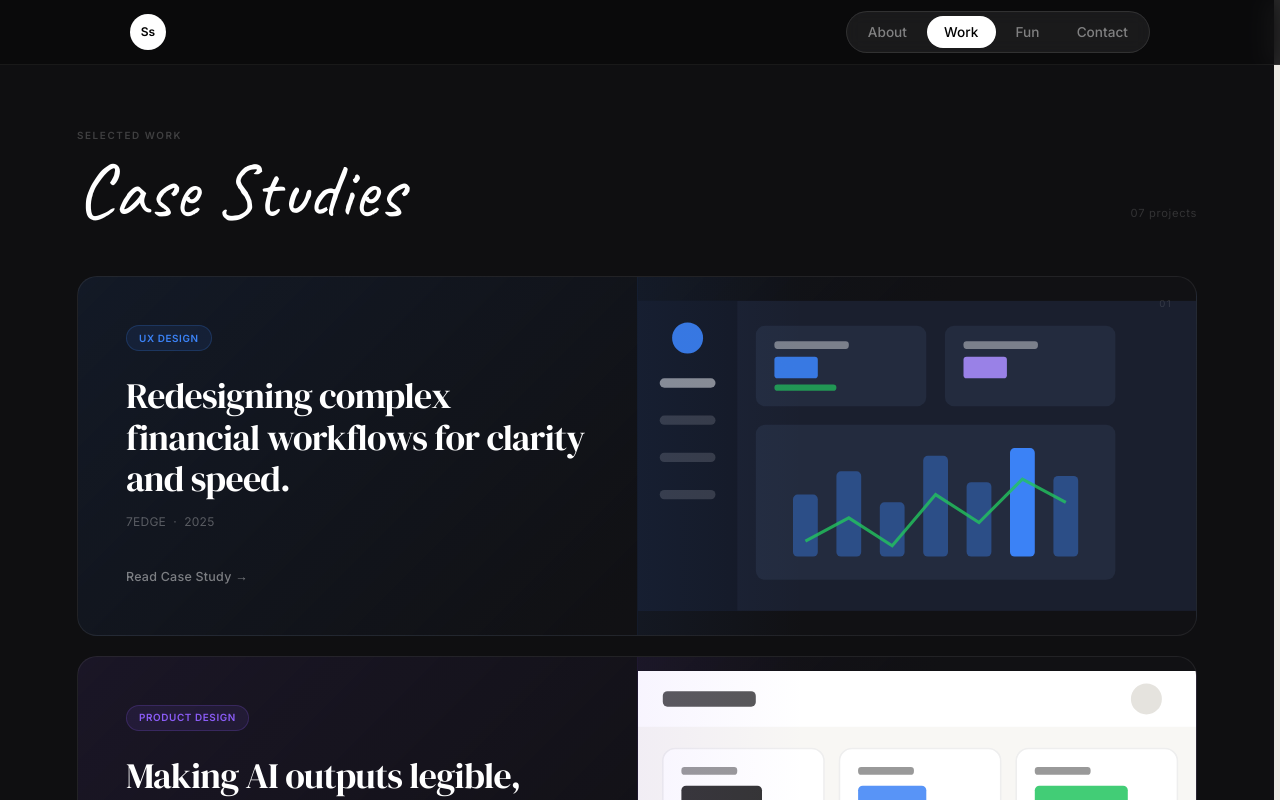
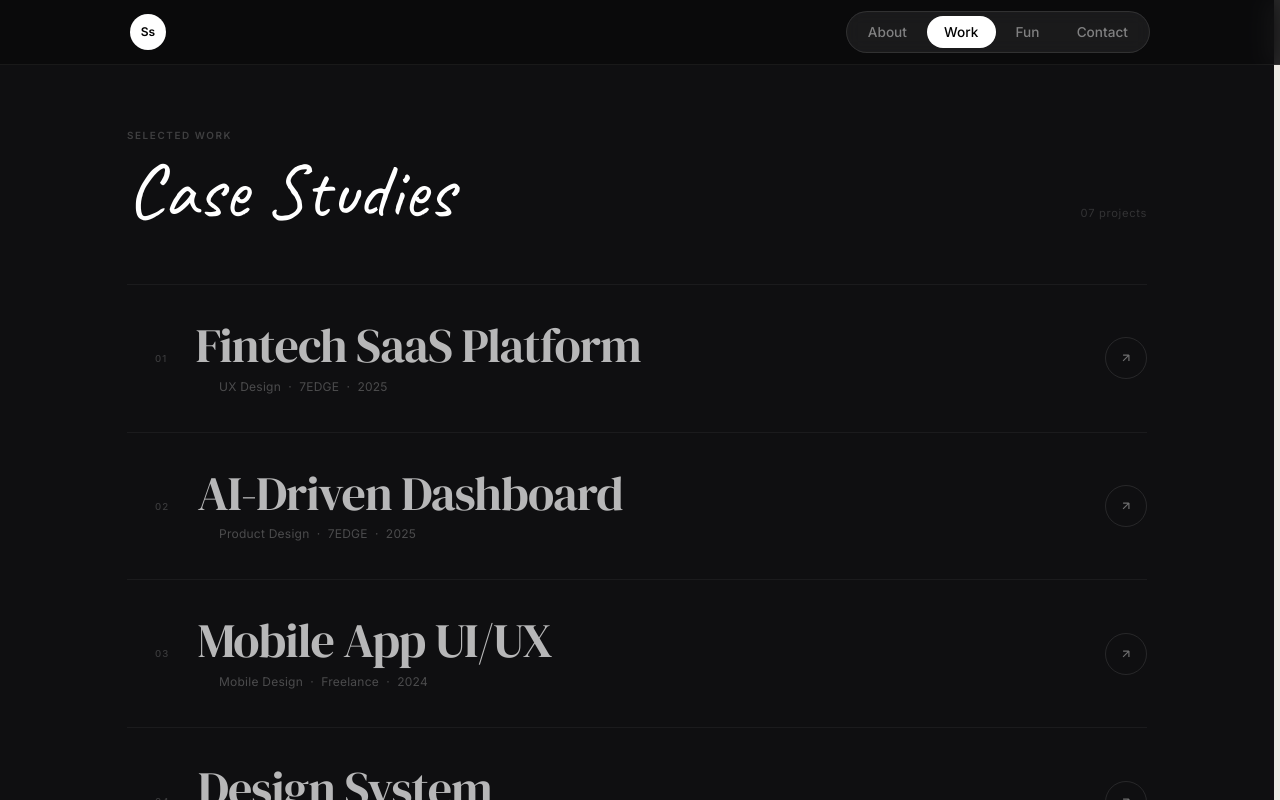
Before and after one commit to shanthramshetty/shanth.cv, a React (Vite) app: page / in a window 1280 px wide. Both pictures are taken after a click on the button "Work". Shown: the top 800 px of the page. Built offline with nearby package versions, Linux system fonts and the light colour scheme.

Commit message:
chore: auto-save 2026-03-26 1455

```diff
--- a/src/components/Work.jsx
+++ b/src/components/Work.jsx
@@ -1,5 +1,5 @@
 import { useState, useEffect } from 'react'
-import { motion, AnimatePresence } from 'framer-motion'
+import { motion, AnimatePresence, useMotionValue, useSpring } from 'framer-motion'
 
 /* ─── SVG Mockup Previews ───────────────────────────────────────── */
 
@@ -330,161 +330,182 @@ const PROJECTS = [
   },
 ]
 
-/* ─── Work Listing — Card Style ─────────────────────────────────── */
+/* ─── Floating Preview (cursor-following stacked cards) ─────────── */
 
-function ProjectCard({ project, index, onClick }) {
-  const [hovered, setHovered] = useState(false)
-  const Mockup = MOCKUP_COMPONENTS[project.id]
-  const isLive = !!project.url
-  const tags = project.category.split('·').map(t => t.trim())
+function FloatingPreview({ hoveredProject }) {
+  const cursorX = useMotionValue(-500)
+  const cursorY = useMotionValue(-500)
+  const springX = useSpring(cursorX, { stiffness: 160, damping: 24, mass: 0.6 })
+  const springY = useSpring(cursorY, { stiffness: 160, damping: 24, mass: 0.6 })
+
+  useEffect(() => {
+    const onMove = (e) => {
+      cursorX.set(e.clientX + 32)
+      cursorY.set(e.clientY - 100)
+    }
+    window.addEventListener('mousemove', onMove)
+    return () => window.removeEventListener('mousemove', onMove)
+  }, [cursorX, cursorY])
 
   return (
     <motion.div
-      initial={{ opacity: 0, y: 32 }}
+      style={{
+        position: 'fixed',
+        left: springX,
+        top: springY,
+        width: 300,
+        height: 200,
+        pointerEvents: 'none',
+        zIndex: 200,
+      }}
+    >
+      <AnimatePresence mode="wait">
+        {hoveredProject && (() => {
+          const Mockup = MOCKUP_COMPONENTS[hoveredProject.id]
+          return (
+            <motion.div
+              key={hoveredProject.id}
+              initial={{ opacity: 0, scale: 0.88, y: 14 }}
+              animate={{ opacity: 1, scale: 1, y: 0 }}
+              exit={{ opacity: 0, scale: 0.92, y: -8 }}
+              transition={{ duration: 0.25, ease: [0.22, 1, 0.36, 1] }}
+              style={{
+                width: '100%', height: '100%',
+                borderRadius: '14px', overflow: 'hidden',
+                border: `1px solid ${hoveredProject.accent}33`,
+                boxShadow: '0 24px 64px rgba(0,0,0,0.85), 0 4px 16px rgba(0,0,0,0.5)',
+                background: '#0f0f11',
+                position: 'relative',
+              }}
+            >
+              <Mockup />
+              <div style={{
+                position: 'absolute', bottom: 0, left: 0, right: 0,
+                padding: '0.6rem 0.85rem',
+                background: 'linear-gradient(to top, rgba(0,0,0,0.8) 0%, transparent 100%)',
+              }}>
+                <p style={{ fontFamily: "'Inter', sans-serif", fontSize: '0.68rem', fontWeight: 600, color: 'rgba(255,255,255,0.9)', letterSpacing: '0.01em' }}>
+                  {hoveredProject.title}
+                </p>
+                <p style={{ fontFamily: "'Inter', sans-serif", fontSize: '0.58rem', color: hoveredProject.accent, letterSpacing: '0.06em', marginTop: '1px' }}>
+                  {hoveredProject.category}
+                </p>
+              </div>
+            </motion.div>
+          )
+        })()}
+      </AnimatePresence>
+    </motion.div>
+  )
+}
+
+/* ─── Work Listing ──────────────────────────────────────────────── */
+
+function ProjectRow({ project, index, onClick, onHover }) {
+  const [hovered, setHovered] = useState(false)
+
+  const handleEnter = () => { setHovered(true); onHover(project) }
+  const handleLeave = () => { setHovered(false); onHover(null) }
+
+  return (
+    <motion.div
+      initial={{ opacity: 0, y: 18 }}
       animate={{ opacity: 1, y: 0 }}
-      transition={{ delay: index * 0.08, duration: 0.6, ease: [0.22, 1, 0.36, 1] }}
+      transition={{ delay: 0.06 + index * 0.07, duration: 0.55, ease: [0.22, 1, 0.36, 1] }}
       onClick={onClick}
-      onMouseEnter={() => setHovered(true)}
-      onMouseLeave={() => setHovered(false)}
+      onMouseEnter={handleEnter}
+      onMouseLeave={handleLeave}
       style={{
         position: 'relative',
-        borderRadius: '20px',
-        overflow: 'hidden',
+        padding: '2.25rem 0',
         cursor: 'pointer',
-        background: `linear-gradient(135deg, ${project.accent}18 0%, #111114 60%)`,
-        border: `1px solid ${hovered ? project.accent + '40' : 'rgba(255,255,255,0.07)'}`,
-        transition: 'border-color 0.35s',
-        display: 'grid',
-        gridTemplateColumns: '1fr 1fr',
-        minHeight: '340px',
+        borderBottom: '1px solid rgba(255,255,255,0.05)',
       }}
     >
-      {/* Left — content */}
-      <div style={{
-        padding: 'clamp(2rem, 4vw, 3rem)',
-        display: 'flex', flexDirection: 'column', justifyContent: 'space-between',
-        zIndex: 1,
+      {/* Accent bar */}
+      <motion.div
+        animate={{ scaleY: hovered ? 1 : 0, opacity: hovered ? 1 : 0 }}
+        initial={{ scaleY: 0, opacity: 0 }}
+        transition={{ duration: 0.35, ease: [0.22, 1, 0.36, 1] }}
+        style={{
+          position: 'absolute', left: 0, top: 0, bottom: 0,
+          width: '2px', background: project.accent,
+          transformOrigin: 'bottom', borderRadius: '0 2px 2px 0',
+        }}
+      />
+
+      <div style={{ paddingLeft: '1.75rem', display: 'flex', alignItems: 'center', justifyContent: 'space-between' }}>
+        <div>
+          <div style={{ display: 'flex', alignItems: 'baseline', gap: '1.75rem', marginBottom: '0.55rem' }}>
+            <span style={{
+              fontSize: '0.6rem', letterSpacing: '0.12em',
+              fontFamily: "'Inter', sans-serif", fontWeight: 500, flexShrink: 0,
+              color: hovered ? project.accent : 'rgba(255,255,255,0.18)',
+              transition: 'color 0.3s',
             }}>
-        <div>
-          {/* Tags */}
-          <div style={{ display: 'flex', flexWrap: 'wrap', gap: '0.5rem', marginBottom: '1.5rem' }}>
-            {tags.map(tag => (
-              <span key={tag} style={{
-                fontFamily: "'Inter', sans-serif",
-                fontSize: '0.62rem', fontWeight: 600,
-                letterSpacing: '0.06em', textTransform: 'uppercase',
-                color: project.accent,
-                background: project.accent + '18',
-                border: `1px solid ${project.accent}35`,
-                borderRadius: '100px',
-                padding: '0.3rem 0.75rem',
-              }}>{tag}</span>
-            ))}
-            {isLive && (
-              <span style={{
-                fontFamily: "'Inter', sans-serif",
-                fontSize: '0.62rem', fontWeight: 600,
-                letterSpacing: '0.06em', textTransform: 'uppercase',
-                color: '#22c55e',
-                background: '#22c55e18',
-                border: '1px solid #22c55e35',
-                borderRadius: '100px',
-                padding: '0.3rem 0.75rem',
-                display: 'flex', alignItems: 'center', gap: '0.3rem',
+              {project.number}
+            </span>
+            <motion.h2
+              animate={{ x: hovered ? 8 : 0 }}
+              transition={{ duration: 0.4, ease: [0.22, 1, 0.36, 1] }}
+              style={{
+                fontFamily: "'DM Serif Display', serif",
+                fontSize: 'clamp(1.75rem, 3.8vw, 3rem)',
+                fontWeight: 400, letterSpacing: '-0.02em', lineHeight: 1,
+                color: hovered ? '#ffffff' : 'rgba(255,255,255,0.7)',
+                transition: 'color 0.3s',
+              }}
+            >
+              {project.title}
+            </motion.h2>
+          </div>
+          <p className="project-row-meta" style={{
+            marginLeft: 'calc(1.75rem + 2.25rem)',
+            fontSize: '0.75rem', fontFamily: "'Inter', sans-serif", letterSpacing: '0.02em',
+            color: hovered ? 'rgba(255,255,255,0.45)' : 'rgba(255,255,255,0.25)',
+            transition: 'color 0.3s',
           }}>
-                <span style={{ width: '5px', height: '5px', borderRadius: '50%', background: '#22c55e', display: 'inline-block' }} />
-                Live
-              </span>
-            )}
-          </div>
-
-          {/* Headline */}
-          <h2 style={{
-            fontFamily: "'DM Serif Display', serif",
-            fontSize: 'clamp(1.6rem, 2.8vw, 2.4rem)',
-            fontWeight: 400, lineHeight: 1.15,
-            letterSpacing: '-0.02em',
-            color: '#fff',
-            marginBottom: '0.85rem',
-          }}>
-            {project.tagline}
-          </h2>
-
-          {/* Meta */}
-          <p style={{
-            fontFamily: "'Inter', sans-serif",
-            fontSize: '0.75rem',
-            color: 'rgba(255,255,255,0.3)',
-            letterSpacing: '0.02em',
-          }}>
-            {project.client} &nbsp;·&nbsp; {project.year}
+            {project.category} &nbsp;·&nbsp; {project.client} &nbsp;·&nbsp; {project.year}
           </p>
         </div>
 
-        {/* CTA */}
-        <div style={{ marginTop: '2rem' }}>
-          <motion.button
-            animate={{ x: hovered ? 5 : 0 }}
-            transition={{ duration: 0.3 }}
+        <motion.div
+          animate={{ x: hovered ? 5 : 0, borderColor: hovered ? project.accent : 'rgba(255,255,255,0.1)' }}
+          transition={{ duration: 0.35 }}
           style={{
-              display: 'inline-flex', alignItems: 'center', gap: '0.5rem',
-              background: 'none', border: 'none', cursor: 'pointer', padding: 0,
-              fontFamily: "'Inter', sans-serif",
-              fontSize: '0.78rem', fontWeight: 500,
-              color: hovered ? project.accent : 'rgba(255,255,255,0.45)',
-              letterSpacing: '0.02em',
-              transition: 'color 0.25s',
+            flexShrink: 0, width: '42px', height: '42px',
+            border: '1px solid rgba(255,255,255,0.1)', borderRadius: '50%',
+            display: 'flex', alignItems: 'center', justifyContent: 'center',
           }}
         >
-            {isLive ? 'View Live →' : 'Read Case Study →'}
-          </motion.button>
-        </div>
-      </div>
-
-      {/* Right — mockup */}
-      <div style={{
-        position: 'relative', overflow: 'hidden',
-        borderLeft: `1px solid ${project.accent}18`,
-      }}>
-        <motion.div
-          animate={{ scale: hovered ? 1.03 : 1 }}
-          transition={{ duration: 0.5, ease: [0.22, 1, 0.36, 1] }}
-          style={{ width: '100%', height: '100%' }}
+          <svg width="14" height="14" viewBox="0 0 24 24" fill="none"
+            stroke={hovered ? project.accent : 'rgba(255,255,255,0.4)'}
+            strokeWidth="2" style={{ transition: 'stroke 0.3s' }}
           >
-          <Mockup />
+            <path d="M7 17L17 7M17 7H7M17 7v10"/>
+          </svg>
         </motion.div>
-        {/* inner vignette */}
-        <div style={{
-          position: 'absolute', inset: 0, pointerEvents: 'none',
-          background: `linear-gradient(to right, ${project.accent}10 0%, transparent 30%)`,
-        }} />
-      </div>
-
-      {/* Project number watermark */}
-      <div style={{
-        position: 'absolute', top: '1.25rem', right: '1.5rem',
-        fontFamily: "'Inter', sans-serif",
-        fontSize: '0.6rem', letterSpacing: '0.14em',
-        color: 'rgba(255,255,255,0.12)',
-        zIndex: 2,
-      }}>
-        {project.number}
       </div>
     </motion.div>
   )
 }
 
 function WorkListing({ onSelect }) {
+  const [hoveredProject, setHoveredProject] = useState(null)
+
   return (
+    <>
+      <FloatingPreview hoveredProject={hoveredProject} />
+
       <motion.div
         key="listing"
         initial={{ opacity: 0 }}
         animate={{ opacity: 1 }}
         exit={{ opacity: 0, y: -16, transition: { duration: 0.35 } }}
-      style={{ maxWidth: '1200px', margin: '0 auto', padding: 'clamp(2rem, 5vw, 4rem) clamp(1rem, 4vw, 2.5rem) 7rem' }}
+        style={{ maxWidth: '1100px', margin: '0 auto', padding: 'clamp(2rem, 5vw, 4rem) clamp(1rem, 4vw, 2.5rem) 7rem' }}
       >
         {/* Header */}
-      <div className="work-header" style={{ display: 'flex', alignItems: 'flex-end', justifyContent: 'space-between', marginBottom: '3rem' }}>
+        <div className="work-header" style={{ display: 'flex', alignItems: 'flex-end', justifyContent: 'space-between', marginBottom: '3.5rem' }}>
           <div>
             <motion.p
               initial={{ opacity: 0, y: 8 }}
@@ -525,18 +546,19 @@ function WorkListing({ onSelect }) {
           </motion.span>
         </div>
 
-      {/* Cards */}
-      <div style={{ display: 'flex', flexDirection: 'column', gap: '1.25rem' }}>
+        <div style={{ height: '1px', background: 'rgba(255,255,255,0.05)' }} />
+
         {PROJECTS.map((project, i) => (
-          <ProjectCard
+          <ProjectRow
             key={project.id}
             project={project}
             index={i}
             onClick={() => onSelect(project.id)}
+            onHover={setHoveredProject}
           />
         ))}
-      </div>
       </motion.div>
+    </>
   )
 }
 
```
Lines whose indentation alone changed are shown as unchanged.
